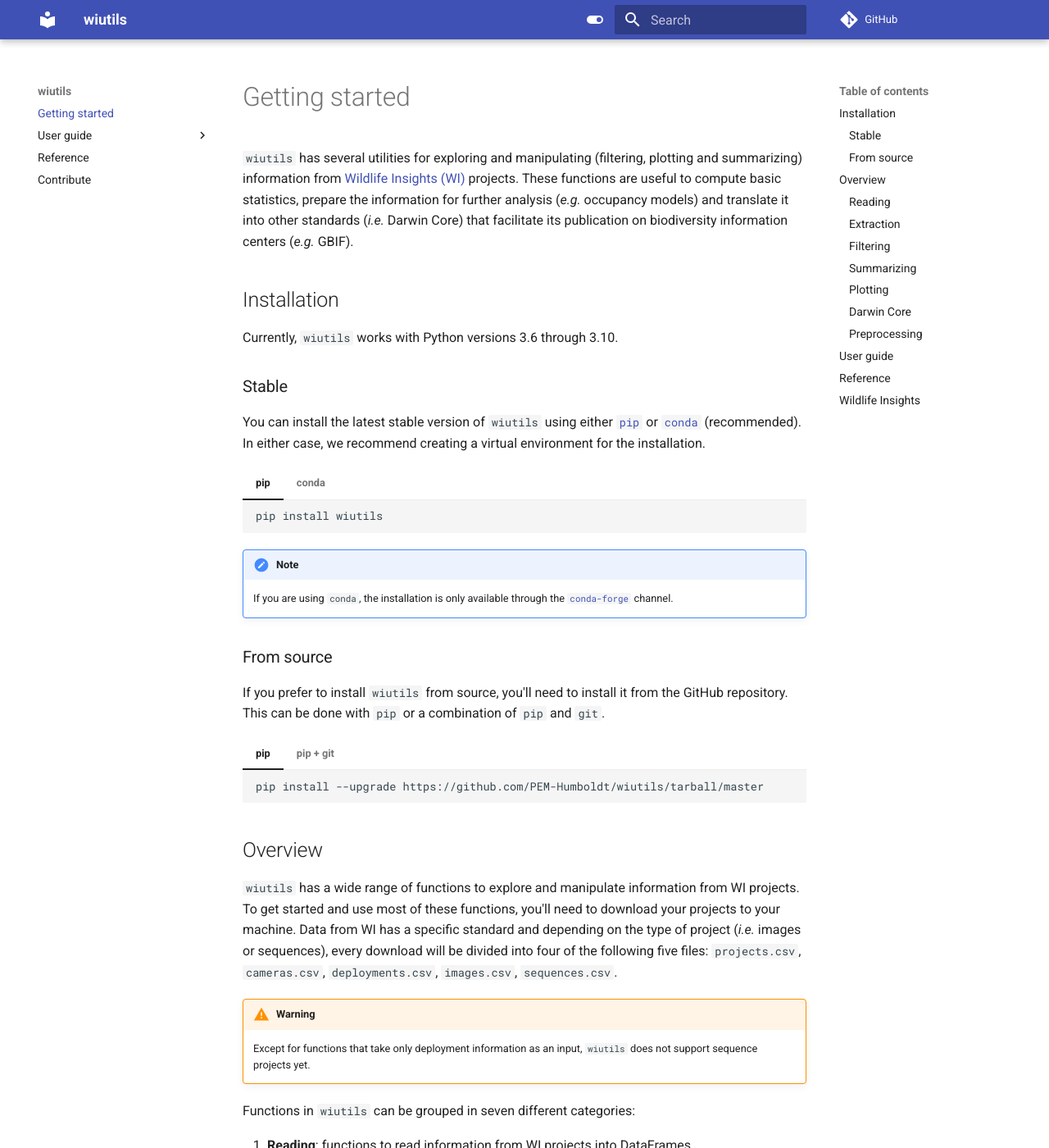
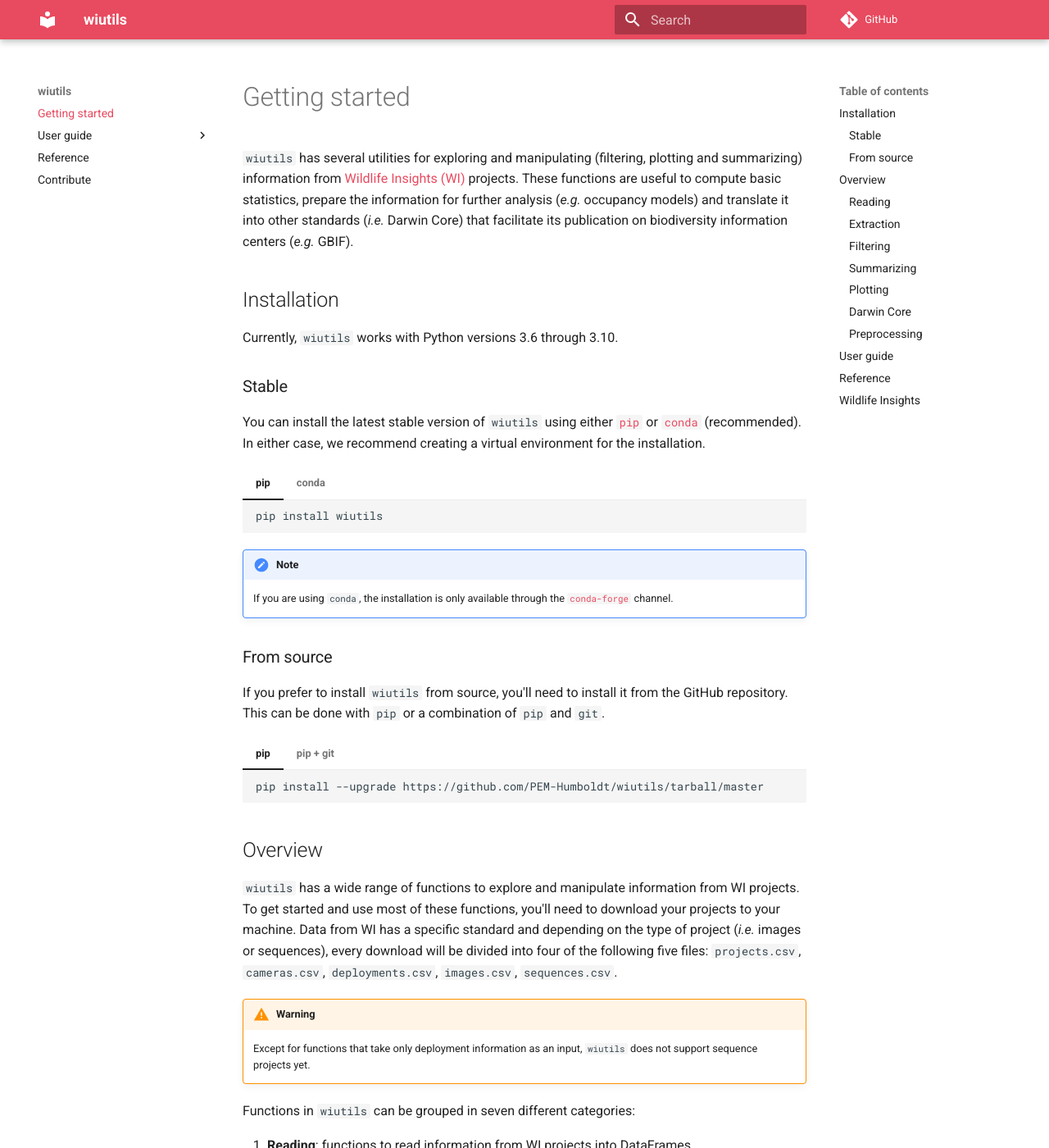
Before and after one commit to PEM-Humboldt/wiutils, an MkDocs documentation site: the page built from docs/index.md, in a window 1280 px wide and 1400 px high. Shown: the whole window at 82% size. Built offline with MkDocs 1.6.1 and Material for MkDocs 9.7.7, drawn with Linux system fonts in a browser that asks for light colours; comment, search, counter and statistics services are not loaded.

Commit message:
Add custom scheme and remove dark theme.

```diff
--- /dev/null
+++ b/docs/stylesheets/extra.css
@@ -0,0 +1,6 @@
+[data-md-color-scheme="humboldt"] {
+  --md-primary-fg-color:        #e84a5f;
+  --md-accent-fg-color:         #e84a5f;
+  --md-typeset-a-color:         #e84a5f;
+  --md-footer-bg-color:         #22231c;
+}
--- a/mkdocs.yml
+++ b/mkdocs.yml
@@ -5,14 +5,9 @@
 theme:
   name: material
   palette:
-    - scheme: default
-      toggle:
-        icon: material/toggle-switch
-        name: Switch to dark mode
-    - scheme: slate
-      toggle:
-        icon: material/toggle-switch-off-outline
-        name: Switch to light mode
+    scheme: humboldt
+extra_css:
+  - stylesheets/extra.css
 
 nav:
   - Getting started: index.md
```
